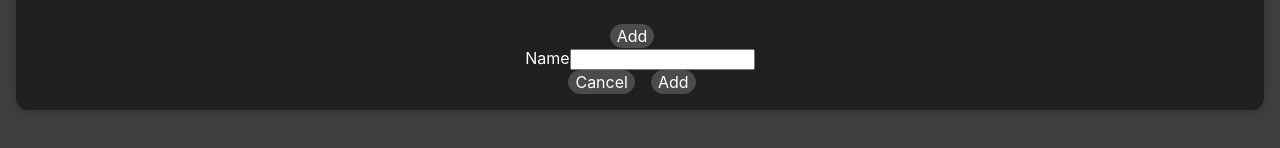
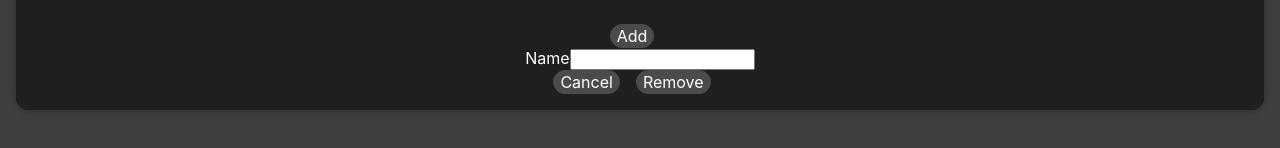
Before and after one commit to MikAoJk/scoreboard, a React (Create React App) app: page / in a window 1280 px wide. Both pictures are taken after a click on the button "Remove player". Shown: the part 250-398 px from the top of the page. Built offline with nearby package versions, Linux system fonts and the light colour scheme.

Commit message:
Changed name of button

```diff
--- a/src/components/RemovePlayerForm.tsx
+++ b/src/components/RemovePlayerForm.tsx
@@ -32,7 +32,7 @@ const RemovePlayerForm = (removePlayerFormProps: RemovePlayerFormProps) => {
             </div>
             <div>
                 <button onClick={removePlayerFormProps.onCancel} type="button">Cancel</button>
-                <button type="submit">Add</button>
+                <button type="submit">Remove</button>
             </div>
         </form>
     )
```
